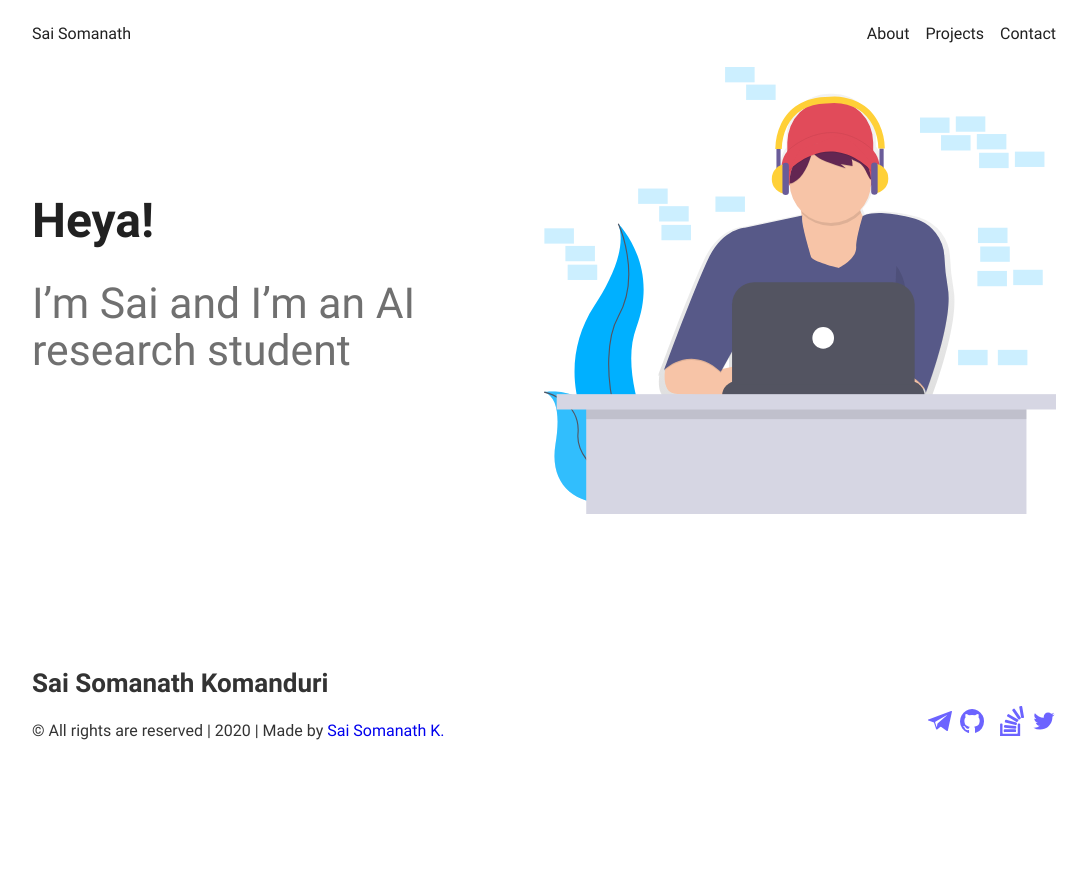
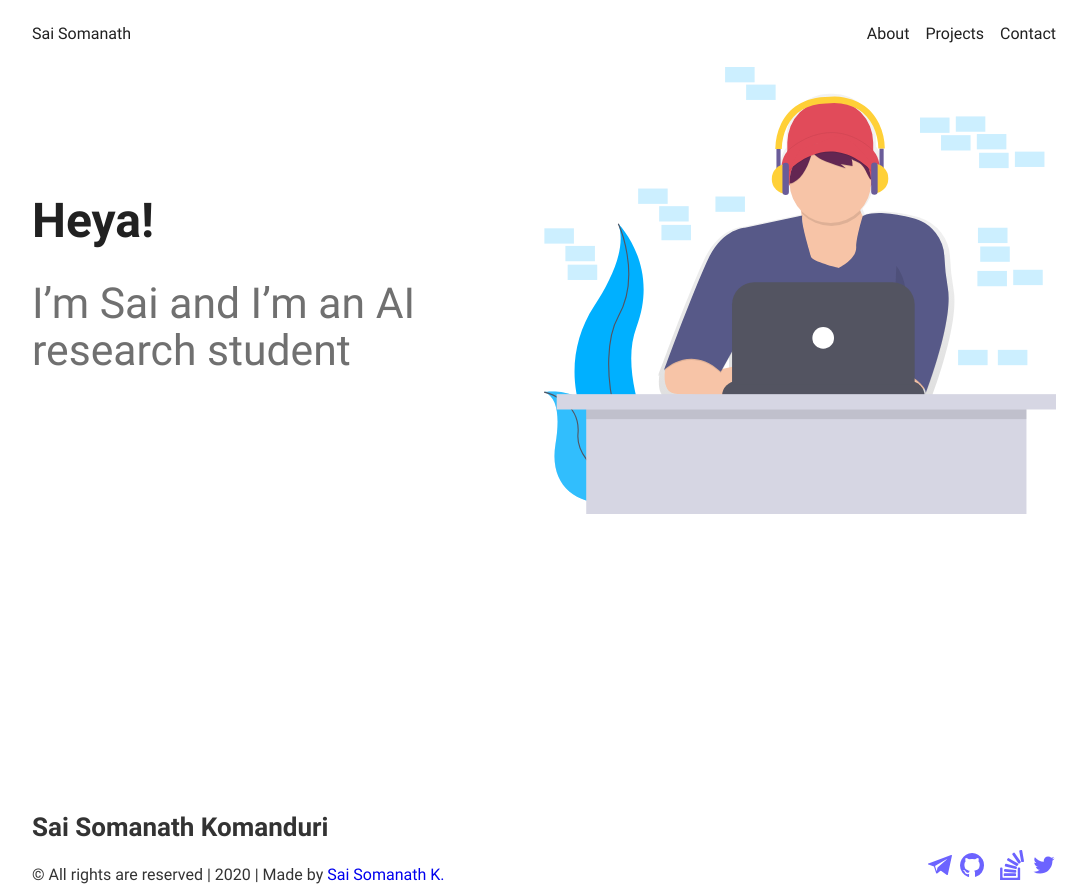
Before and after one commit to saisk08/portfolio-src, a Gatsby site: page / in a window 1280 px wide. Shown: the whole page, without its empty margins (96-1183 px from the left). Before the commit the page ends 800 px from the top, so only its background shows below. Built offline with nearby package versions, Linux system fonts and the light colour scheme; Gatsby itself is replaced by a stand-in of ours.

Commit message:
Remove useless statements

```diff
--- a/src/components/landing/Intro/styles.js
+++ b/src/components/landing/Intro/styles.js
@@ -1,10 +1,7 @@
 import styled from 'styled-components';
-import overlayIllustration from 'assets/illustrations/overlay.svg';
 
 export const Wrapper = styled.div`
-  background-size: contain;
-  background-position: right top;
-  background-repeat: no-repeat;
+  padding-bottom: 9rem;
 `;
 
 export const IntroWrapper = styled.div`
```
